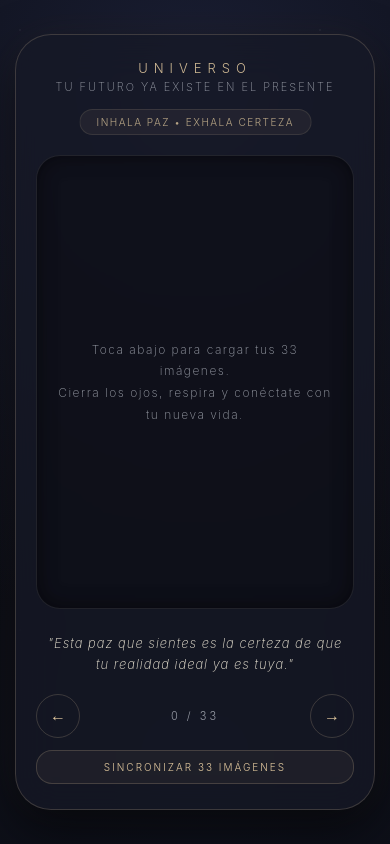
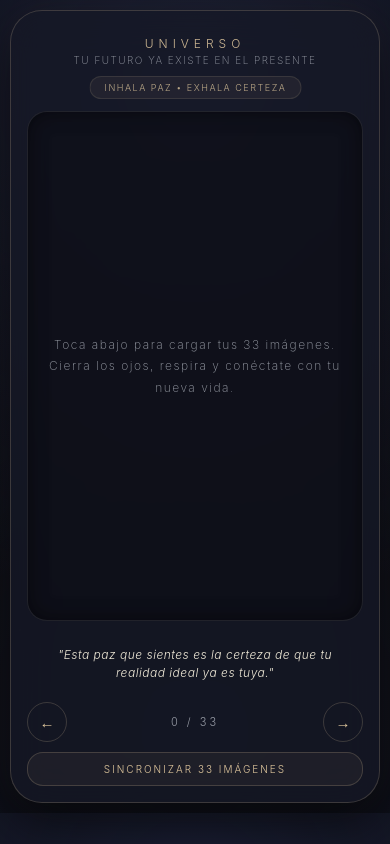
Before and after one commit to CamilaFern-arch/My_Visi-nBoard, a plain HTML site: page index.html in a window 390 px wide. Drawn offline with Linux system fonts and the light colour scheme.

Commit message:
Refine styles and layout in index.html
Adjusted layout and styling for improved responsiveness and aesthetics.

```diff
--- a/index.html
+++ b/index.html
@@ -2,7 +2,7 @@
 <html lang="es">
 <head>
   <meta charset="UTF-8">
-  <meta name="viewport" content="width=device-width, initial-scale=1.0, maximum-scale=1.0, user-scalable=no">
+  <meta name="viewport" content="width=device-width, initial-scale=1.0, maximum-scale=1.0, user-scalable=no, viewport-fit=cover">
   <title>🪬UNIVERSO • Tu Futuro Ya Existe</title>
   <style>
     :root {
@@ -29,10 +29,11 @@
         radial-gradient(circle at 50% 90%, rgba(15, 18, 30, 0.9), transparent 80%);
       color: var(--text-light);
       min-height: 100vh;
+      min-height: -webkit-fill-available;
       display: flex;
       justify-content: center;
       align-items: center;
-      padding: 15px;
+      padding: 10px;
       overflow-x: hidden;
     }
 
@@ -55,19 +56,19 @@
       z-index: 1;
       width: 100%;
       max-width: 420px;
-      height: 92vh;
-      max-height: 850px;
+      height: 94vh;
+      max-height: 840px;
       background: var(--card-bg);
       backdrop-filter: blur(20px);
       -webkit-backdrop-filter: blur(20px);
       border: 1px solid var(--border-glow);
-      border-radius: 36px;
+      border-radius: 32px;
       box-shadow: 0 20px 50px rgba(0, 0, 0, 0.6), 0 0 40px rgba(226, 201, 159, 0.05);
       display: flex;
       flex-direction: column;
       justify-content: space-between;
       align-items: center;
-      padding: 25px 20px;
+      padding: 20px 16px 16px;
       overflow: hidden;
     }
 
@@ -75,11 +76,12 @@
     header {
       text-align: center;
       width: 100%;
+      padding-top: 5px;
     }
 
     .brand {
-      font-size: 13px;
-      letter-spacing: 6px;
+      font-size: 12px;
+      letter-spacing: 5px;
       text-transform: uppercase;
       color: var(--accent-gold);
       font-weight: 300;
@@ -87,20 +89,20 @@
     }
 
     .subtitle {
-      font-size: 11px;
-      letter-spacing: 2px;
+      font-size: 10px;
+      letter-spacing: 1.5px;
       color: var(--text-muted);
       font-weight: 200;
-      margin-top: 4px;
+      margin-top: 3px;
     }
 
     .calm-pill {
-      margin: 15px auto 5px;
-      padding: 6px 16px;
+      margin: 10px auto 2px;
+      padding: 5px 14px;
       border-radius: 20px;
       background: rgba(226, 201, 159, 0.08);
       border: 1px solid rgba(226, 201, 159, 0.15);
-      font-size: 10px;
+      font-size: 9px;
       letter-spacing: 1.5px;
       color: var(--accent-gold);
       text-transform: uppercase;
@@ -114,14 +116,14 @@
       50% { opacity: 1; transform: scale(1.03); }
     }
 
-    /* Portal de la Imagen */
+    /* Portal de la Imagen Adaptable */
     .portal-frame {
       width: 100%;
       flex: 1;
-      max-height: 480px;
-      margin: 15px 0;
+      min-height: 200px;
+      margin: 10px 0;
       position: relative;
-      border-radius: 24px;
+      border-radius: 20px;
       overflow: hidden;
       border: 1px solid rgba(255, 255, 255, 0.08);
       box-shadow: inset 0 0 20px rgba(0,0,0,0.5);
@@ -138,25 +140,33 @@
       transition: opacity 0.5s ease, transform 0.8s ease;
     }
 
-    /* Afirmación & Frase */
+    /* Afirmación & Frase con Scroll Limpio */
     .manifestation-card {
       width: 100%;
-      min-height: 60px;
+      height: 65px;
+      max-height: 65px;
       text-align: center;
       display: flex;
       align-items: center;
       justify-content: center;
-      padding: 0 10px;
+      padding: 0 8px;
+      overflow-y: auto;
+    }
+
+    .manifestation-card::-webkit-scrollbar {
+      width: 0px;
+      background: transparent;
     }
 
     .quote-text {
-      font-size: 13px;
-      font-weight: 200;
-      letter-spacing: 1px;
-      line-height: 1.6;
+      font-size: 12px;
+      font-weight: 300;
+      letter-spacing: 0.5px;
+      line-height: 1.5;
       color: var(--text-light);
       font-style: italic;
       transition: opacity 0.4s ease;
+      margin: auto;
     }
 
     /* Controles & Botones */
@@ -165,20 +175,20 @@
       display: flex;
       justify-content: space-between;
       align-items: center;
-      margin-top: 10px;
+      margin-top: 6px;
     }
 
     .icon-btn {
       background: transparent;
       border: 1px solid var(--border-glow);
       color: var(--accent-gold);
-      width: 44px;
-      height: 44px;
+      width: 40px;
+      height: 40px;
       border-radius: 50%;
       display: flex;
       align-items: center;
       justify-content: center;
-      font-size: 16px;
+      font-size: 15px;
       cursor: pointer;
       transition: all 0.3s ease;
     }
@@ -199,7 +209,7 @@
       display: flex;
       gap: 10px;
       width: 100%;
-      margin-top: 12px;
+      margin-top: 10px;
     }
 
     .upload-label {
@@ -230,7 +240,7 @@
       font-weight: 200;
       font-size: 12px;
       letter-spacing: 1.5px;
-      padding: 40px 20px;
+      padding: 20px 15px;
       line-height: 1.8;
     }
   </style>
```
